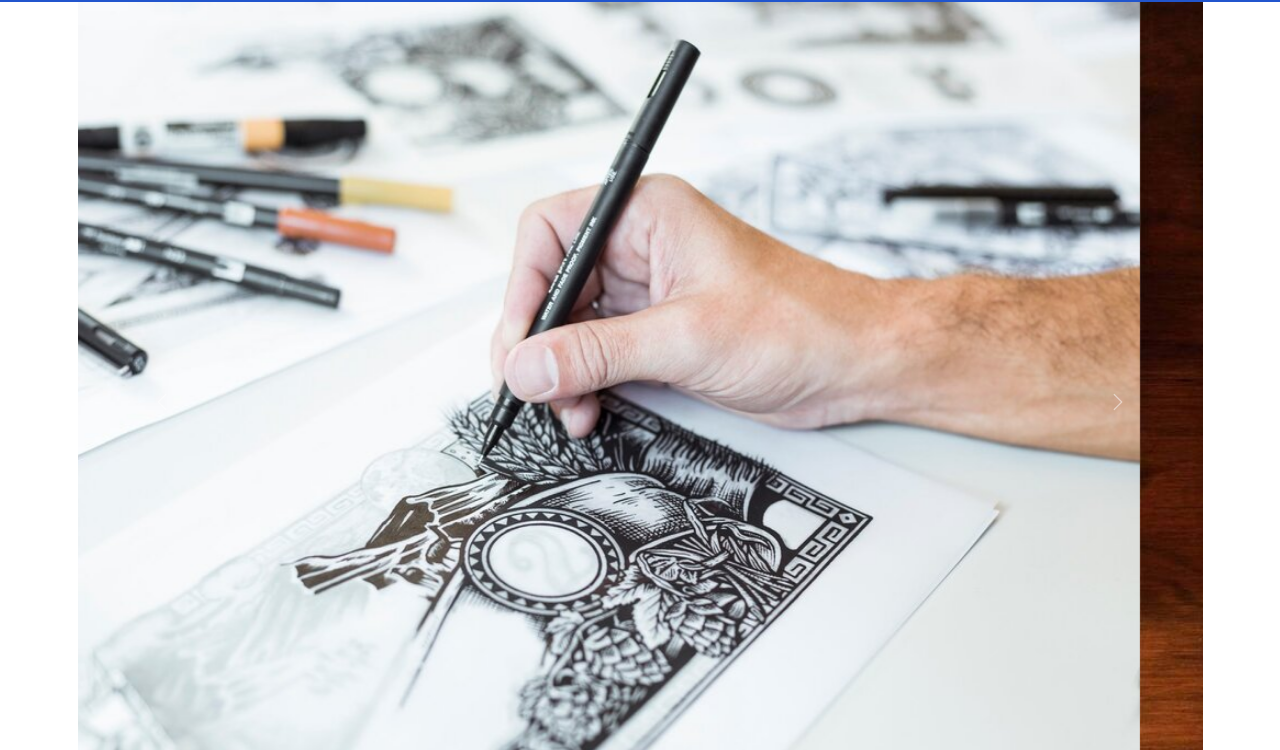
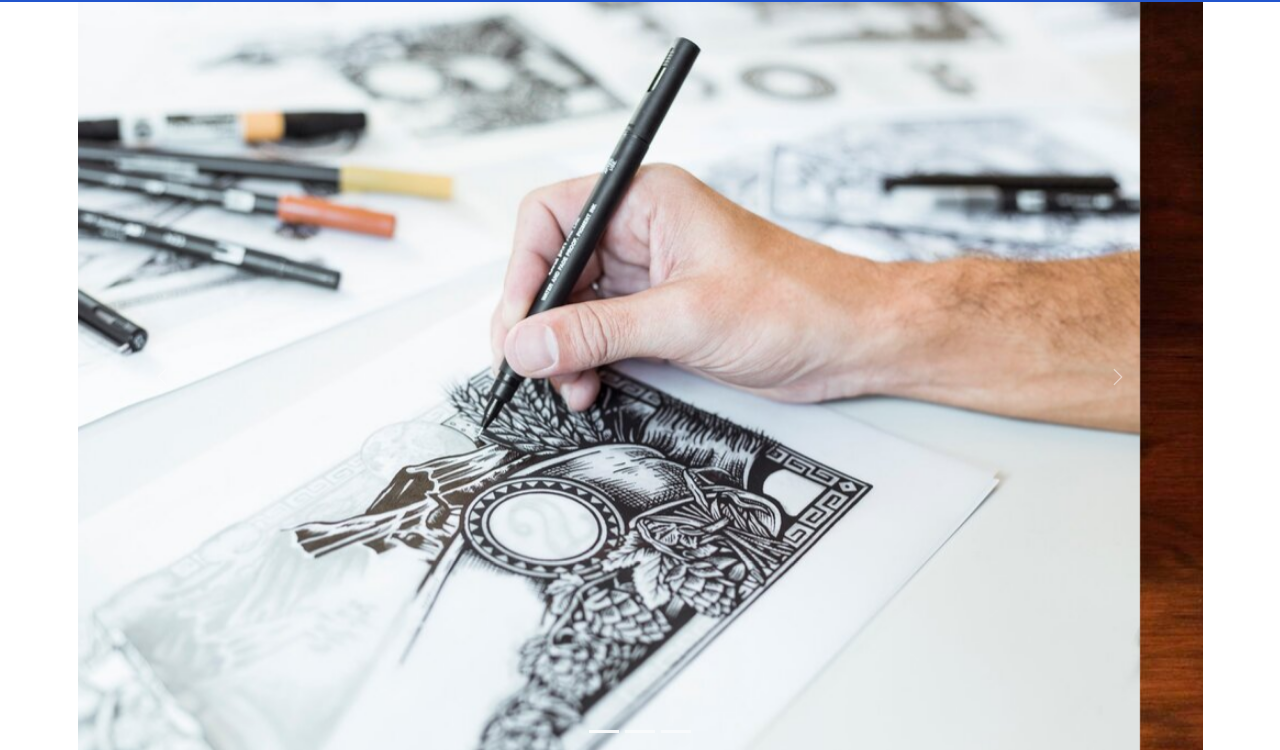
Before and after one commit to DiegoCasabona/Diye.3PF, a website: page index.html in a window 1280 px wide. Shown: the part 114-864 px from the top of the page. Drawn offline with nearby package versions, Linux system fonts and the light colour scheme; files that its build step writes are made by us from their sources.

Commit message:
Update _estructura.scss
arreglo slide

```diff
--- a/scss/_estructura.scss
+++ b/scss/_estructura.scss
@@ -59,10 +59,6 @@ footer div h4 {
 
 /*cierre footer*/
 /*css home*/
-.d-block {
-    height: 800px;
-}
-
 article h1,
 h5 {
     padding-top:5px;
```
